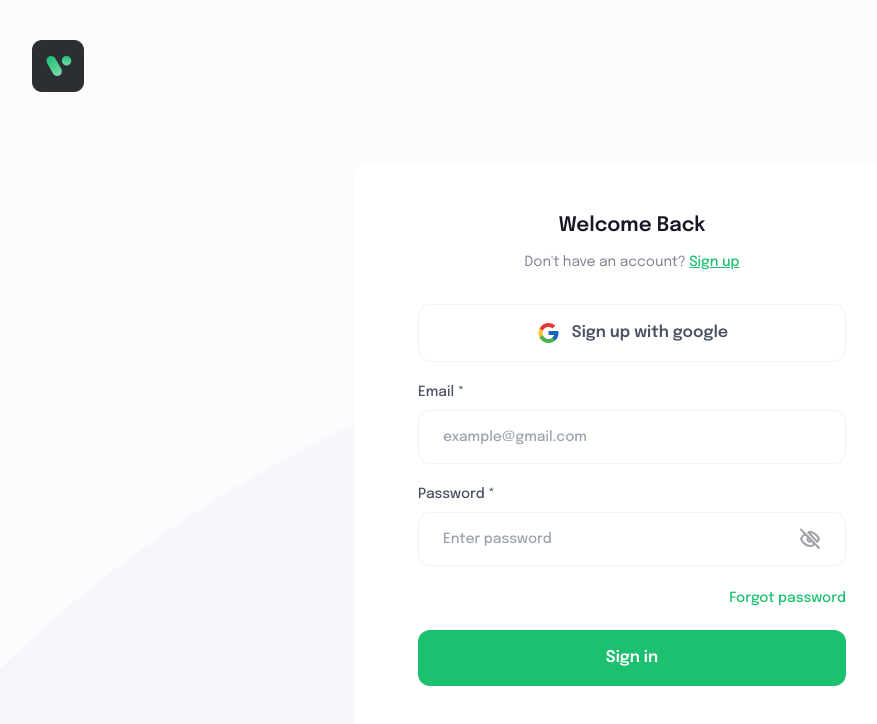
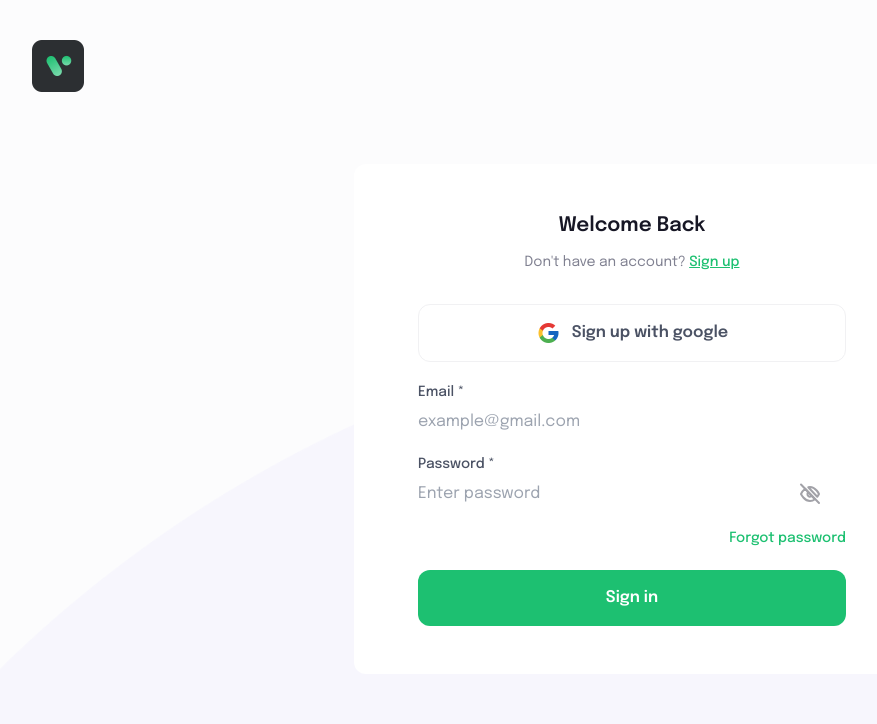
Before and after one commit to OanhL1B/crowfunding-app, a React (Create React App) app: page /sign-in in a window 1280 px wide. Shown: the top 724 px of the page, without its empty margins (8-885 px from the left). Built offline with nearby package versions, Linux system fonts and the light colour scheme.

Commit message:
9. optimaze ClassName

```diff
--- a/src/components/input/Input.js
+++ b/src/components/input/Input.js
@@ -3,6 +3,7 @@ import { useController } from "react-hook-form";
 import PropTypes from "prop-types";
 import { withErrorBoundary } from "react-error-boundary";
 import ErrorComponent from "components/common/ErrorComponent";
+import classNames from "utils/classNames";
 
 const Input = (props) => {
   const {
@@ -25,11 +26,18 @@ const Input = (props) => {
       <input
         id="name" // khi bấm vào sẽ focus vào ô bên dưới
         type={type}
-        className={`w-full px-6 py-4 text-sm font-medium border rounded-xl dark:placeholder:text-text2 dark:text-white placeholder:text-text-4 bg-transparent ${
+        className={classNames(
+          "w-full px-6 py-4 text-sm font-medium border rounded-xl dark:placeholder:text-text2 dark:text-white placeholder:text-text-4 bg-transparent",
           error.length > 0
             ? "border-error text-error"
-            : "border-strock text-text1 dark:border-darkStroke"
-        } ${children ? "pr-16" : ""}`}
+            : "border-strock text-text1 dark:border-darkStroke",
+          children ? "pr-16" : ""
+        )}
+        // className={`w-full px-6 py-4 text-sm font-medium border rounded-xl dark:placeholder:text-text2 dark:text-white placeholder:text-text-4 bg-transparent ${
+        //   error.length > 0
+        //     ? "border-error text-error"
+        //     : "border-strock text-text1 dark:border-darkStroke"
+        // } ${children ? "pr-16" : ""}`}
         placeholder={error.length <= 0 ? placeholder : ""}
         value={error}
         S
--- /dev/null
+++ b/src/utils/classNames.js
@@ -0,0 +1,10 @@
+export default function classNames(...args) {
+  return args
+    .reduce((acc, val) => {
+      if (typeof val === "string") {
+        return acc.concat(val.split);
+      }
+      return acc.concat(Object.values(val));
+    }, [])
+    .join(" ");
+}
```
